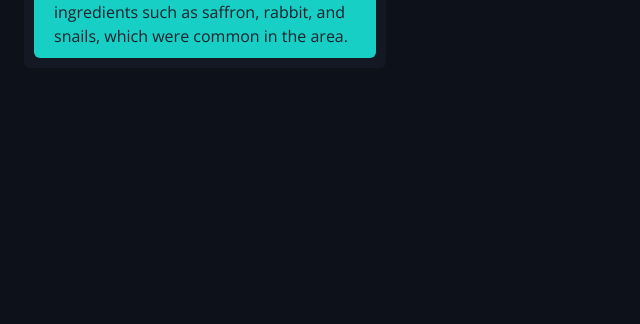
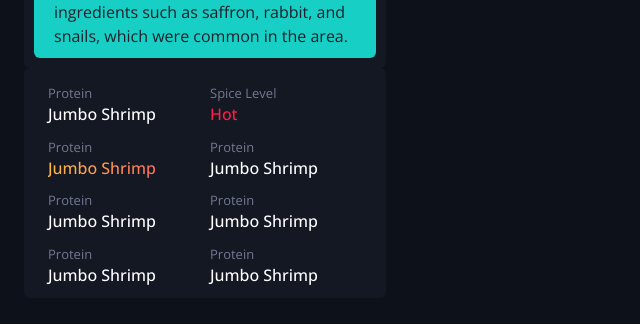
Before and after one commit to devofficer/yumazzo_chrome_extension, a React app: page / in a window 1280 px wide. Shown: the part 178-502 px from the top of the page, without its empty margins (0-640 px from the left). Built offline with nearby package versions, Linux system fonts and the light colour scheme; the HTML template or start-up script is replaced by a standard one; a web font is replaced by a local one.

Commit message:
feat: details comp

```diff
--- /dev/null
+++ b/src/popup/components/details/details.module.css
@@ -0,0 +1,5 @@
+.container {
+  padding: 13px 24px;
+  border-radius: 6px;
+  background-color: #131823;
+}
--- /dev/null
+++ b/src/popup/components/details/index.tsx
@@ -0,0 +1,22 @@
+import React from "react";
+
+import styles from "./details.module.css";
+import Flex from "../flex";
+import TextItem from "../textitem";
+
+export default function Details() {
+  return (
+    <div className={styles.container}>
+      <Flex gap={10}>
+        <TextItem label="Protein" content="Jumbo Shrimp"/>
+        <TextItem label="Spice Level" content="Hot" labelType="hot"/>
+        <TextItem label="Protein" content="Jumbo Shrimp" labelType="gradient"/>
+        <TextItem label="Protein" content="Jumbo Shrimp"/>
+        <TextItem label="Protein" content="Jumbo Shrimp"/>
+        <TextItem label="Protein" content="Jumbo Shrimp"/>
+        <TextItem label="Protein" content="Jumbo Shrimp"/>
+        <TextItem label="Protein" content="Jumbo Shrimp"/>
+      </Flex>
+    </div>
+  )
+}
--- /dev/null
+++ b/src/popup/components/flex/flex.module.css
@@ -0,0 +1,4 @@
+.container {
+  display: flex;
+  flex-wrap: wrap;
+}
--- a/src/popup/components/flex/index.tsx
+++ b/src/popup/components/flex/index.tsx
@@ -1,5 +1,7 @@
 import React from "react";
 import { FlexPropsType } from "@/utils/types/flex";
+
+import styles from "./flex.module.css";
 
 export default function Flex({
   dir = "row",
@@ -9,8 +11,8 @@ export default function Flex({
   children
 }:FlexPropsType) {
   return <div
+    className={styles.container}
     style={{
-      display: "flex",
       gap: `${gap}px`,
       flexDirection: dir,
       justifyContent: justifyContent,
--- a/src/popup/components/textitem/index.tsx
+++ b/src/popup/components/textitem/index.tsx
@@ -1,8 +1,8 @@
 import React from "react";
-
-import styles from "./label.module.css";
 import { TextItemPropsType } from "@/utils/types/textitem";
 import { classNames } from "@/utils/helpers/css";
+
+import styles from "./textitem.module.css";
 
 const labelTypes = {
   "normal": styles.normal,
--- a/src/popup/components/textitem/textitem.module.css
+++ b/src/popup/components/textitem/textitem.module.css
@@ -1,4 +1,10 @@
+.wrapper {
+  flex-basis: calc(50% - 5px);
+  flex-shrink: 1;
+}
+
 .label {
+  display: block;
   color: #737992;
   font-size: 13px;
   line-height: 24px;
@@ -6,7 +12,7 @@
 }
 
 .content {
-  margin-top: 10px;
+  display: block;
   font-size: 16px;
   line-height: 19.54px;
   font-weight: 500;
@@ -24,7 +30,8 @@
   background-image: linear-gradient(136.39deg, #FFBF43 3.18%, #FF4869 102.04%);
   background-size: 100%;
   background-repeat: repeat;
-  background-clip: text;
+  background-clip: initial;
+  -webkit-background-clip: text;
   -webkit-text-fill-color: transparent;
   -moz-background-clip: text;
   -moz-text-fill-color: transparent;
--- a/src/popup/pages/home/index.tsx
+++ b/src/popup/pages/home/index.tsx
@@ -7,6 +7,7 @@ import { faTwitter } from "@fortawesome/free-brands-svg-icons";
 import Flex from "@/popup/components/flex";
 import Toolbar from "@/popup/components/toolbar";
 import Description from "@/popup/components/description";
+import Details from "@/popup/components/details";
 
 export default function Home() {
 
@@ -25,6 +26,7 @@ export default function Home() {
     <div className={styles.container}>
       <Toolbar/>
       <Description difficulty="Medium" description="Spanish paella is a traditional rice dish that originated in the Valencia region of Spain. It was originally made with ingredients such as saffron, rabbit, and snails, which were common in the area." />
+      <Details/>
     </div>
   )
 }
```
